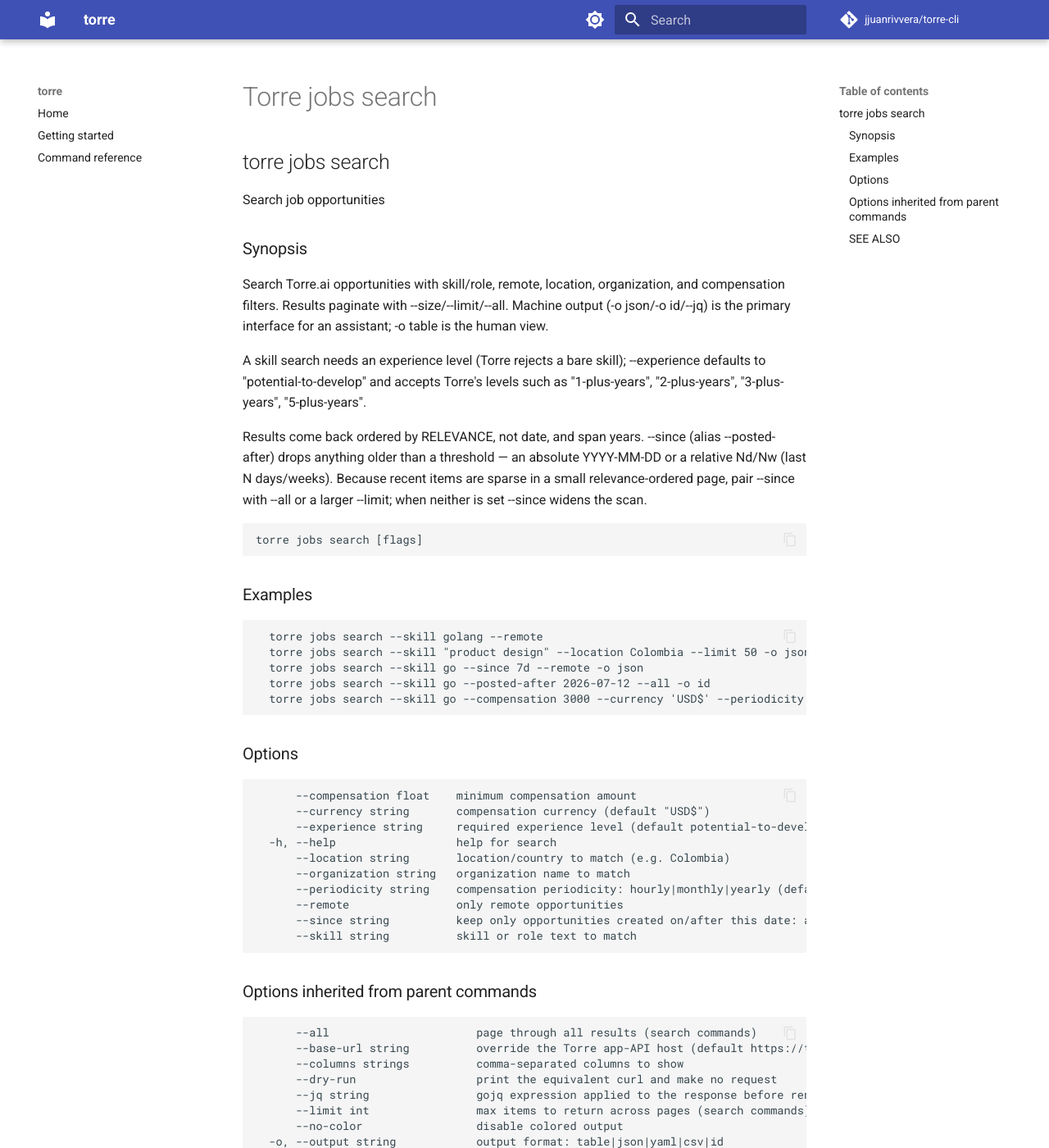
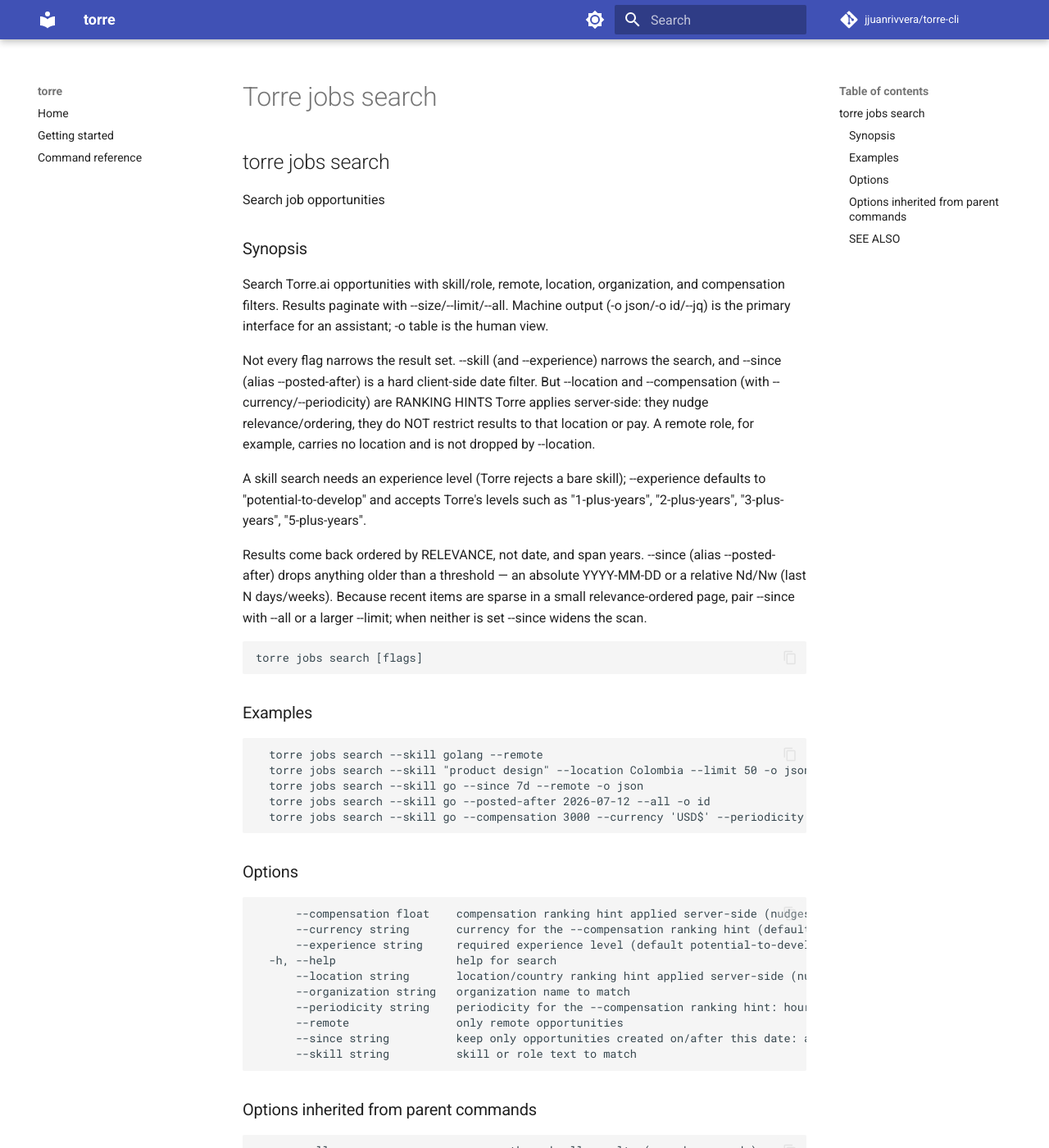
Before and after one commit to jjuanrivvera/torre-cli, an MkDocs documentation site: the page built from docs/commands/torre_jobs_search.md, in a window 1280 px wide and 1400 px high. Shown: the whole window at 82% size. Built offline with MkDocs 1.6.1 and Material for MkDocs 9.7.7, drawn with Linux system fonts in a browser that asks for light colours; comment, search, counter and statistics services are not loaded.

Commit message:
docs: clarify --location and --compensation are ranking hints, not hard filters
Torre's opportunities _search endpoint accepts the location/compensation
clauses but treats them as relevance boosts, not hard filters — results are
not restricted to that location or pay (verified 2026-07-19: --skill go,
--skill go --location Colombia and --skill go --compensation 4000 return
identical counts; remote opps carry an empty locations array).

Reword flag help text, the jobs search long description, the README cheatsheet
and the skill; record the finding in DECISIONS.md (client-side filtering
rejected) and CHANGELOG 0.1.2. --since remains the one hard client-side filter.
No behavior change.

````diff
--- a/docs/commands/torre_jobs_search.md
+++ b/docs/commands/torre_jobs_search.md
@@ -7,6 +7,12 @@
 Search Torre.ai opportunities with skill/role, remote, location, organization, and
 compensation filters. Results paginate with --size/--limit/--all. Machine output
 (-o json/-o id/--jq) is the primary interface for an assistant; -o table is the human view.
+
+Not every flag narrows the result set. --skill (and --experience) narrows the search, and
+--since (alias --posted-after) is a hard client-side date filter. But --location and
+--compensation (with --currency/--periodicity) are RANKING HINTS Torre applies server-side:
+they nudge relevance/ordering, they do NOT restrict results to that location or pay. A remote
+role, for example, carries no location and is not dropped by --location.
 
 A skill search needs an experience level (Torre rejects a bare skill); --experience defaults
 to "potential-to-develop" and accepts Torre's levels such as "1-plus-years",
@@ -34,13 +40,13 @@
 ### Options
 
 ```
-      --compensation float    minimum compensation amount
-      --currency string       compensation currency (default "USD$")
+      --compensation float    compensation ranking hint applied server-side (nudges relevance/ordering; does NOT restrict results)
+      --currency string       currency for the --compensation ranking hint (default "USD$")
       --experience string     required experience level (default potential-to-develop)
   -h, --help                  help for search
-      --location string       location/country to match (e.g. Colombia)
+      --location string       location/country ranking hint applied server-side (nudges relevance/ordering; does NOT restrict results — unlike --since)
       --organization string   organization name to match
-      --periodicity string    compensation periodicity: hourly|monthly|yearly (default monthly)
+      --periodicity string    periodicity for the --compensation ranking hint: hourly|monthly|yearly (default monthly)
       --remote                only remote opportunities
       --since string          keep only opportunities created on/after this date: absolute YYYY-MM-DD or relative Nd/Nw (e.g. 7d, 2w)
       --skill string          skill or role text to match
````
Also changed, not shown: CHANGELOG.md (+11 -0 lines), DECISIONS.md (+15 -0 lines), README.md (+7 -2 lines), skills/torre-cli/SKILL.md (+14 -10 lines), 1 other file.
